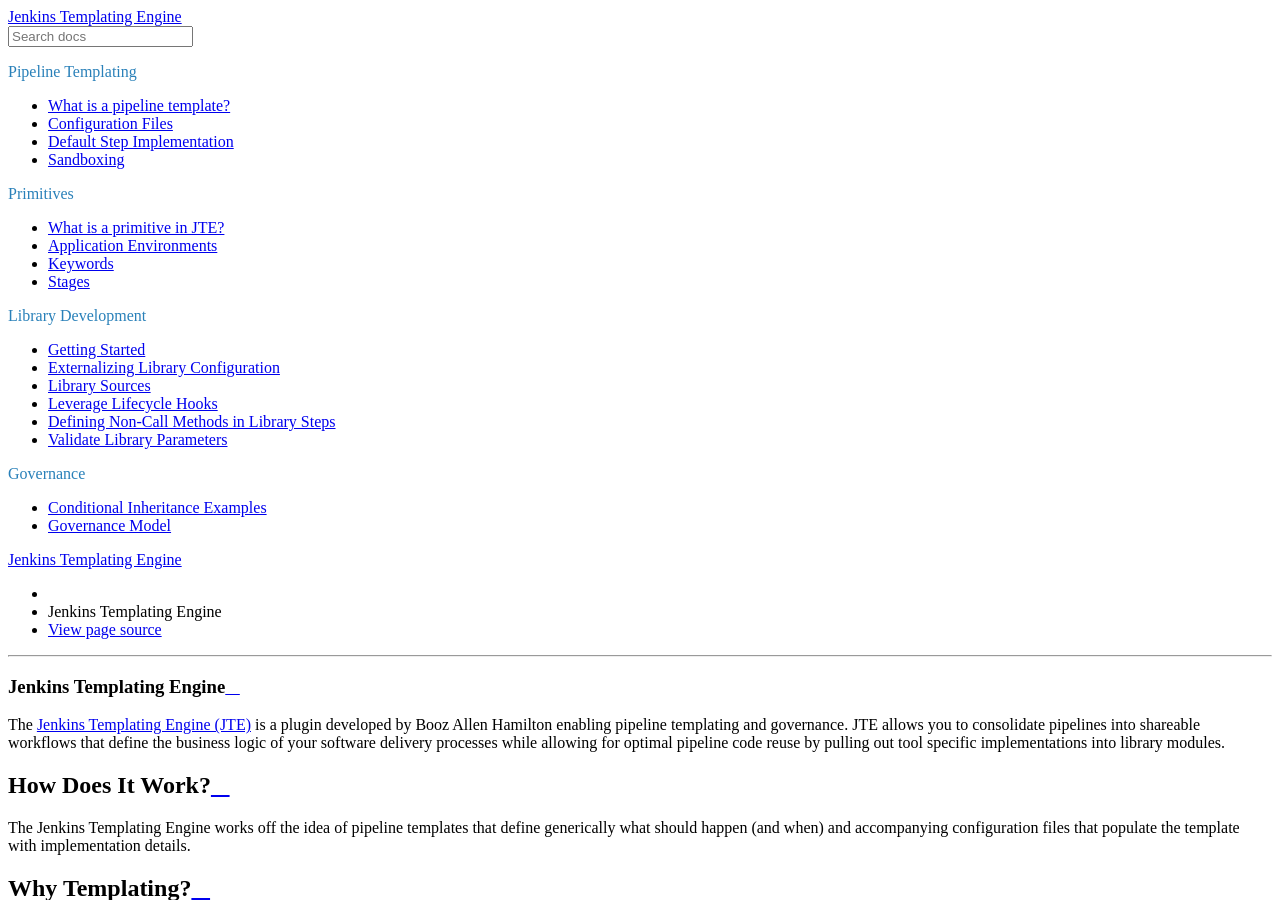
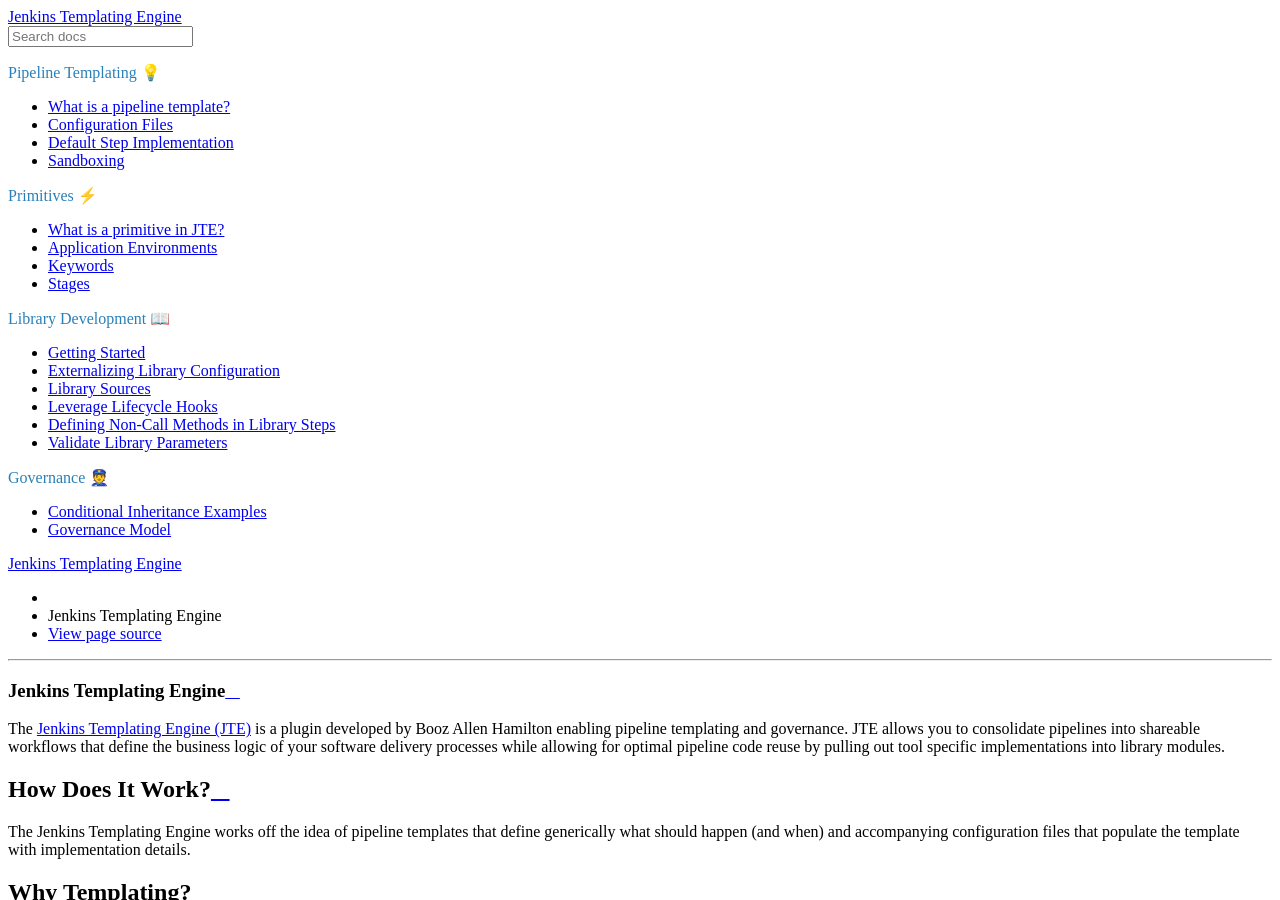
Before and after one commit to boozallen/jenkins-templating-engine, a Sphinx documentation site: the page built from docs/index.rst, in a window 1280 px wide and 900 px high. Built offline with Sphinx 7.4.7 and the Read the Docs theme 2.0.0, drawn with Linux system fonts in a browser that asks for light colours; pages that are not in the unit, such as notebooks, are missing from menus.

Commit message:
updating side bar

```diff
--- a/docs/index.rst
+++ b/docs/index.rst
@@ -68,7 +68,7 @@
    :hidden:
    :titlesonly:
    :glob:
-   :caption: Pipeline Templating
+   :caption: Pipeline Templating 💡
 
    pages/Pipeline_Templating/what_is_a_pipeline_template
    pages/Pipeline_Templating/*
@@ -77,7 +77,7 @@
    :hidden:
    :titlesonly:
    :glob:
-   :caption: Primitives
+   :caption: Primitives ⚡️
 
    pages/Primitives/what_is_a_primitive_in_jte
    pages/Primitives/*
@@ -86,7 +86,7 @@
    :hidden:
    :titlesonly:
    :glob:
-   :caption: Library Development
+   :caption: Library Development 📖
 
    pages/Library_Development/getting_started
    pages/Library_Development/*
@@ -95,13 +95,13 @@
    :hidden:
    :maxdepth: 3
    :titlesonly:
-   :caption: Configuration
+   :caption: Configuration 🛠
 
 
 .. toctree::
    :hidden:
    :titlesonly:
    :glob:
-   :caption: Governance
+   :caption: Governance 👮‍
 
    pages/Governance/*
```
